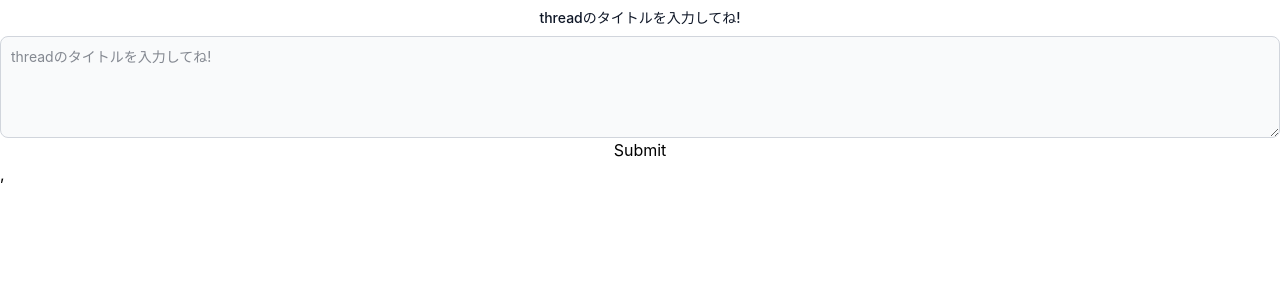
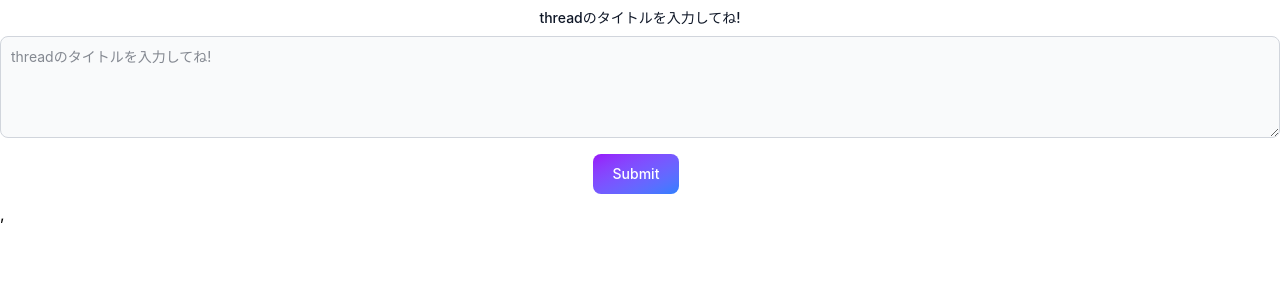
Before and after one commit to linkalls/techtrain_react, a React (Vite) app: page /threads/new in a window 1280 px wide. Shown: the top 300 px of the page. Built offline with nearby package versions, Linux system fonts and the light colour scheme.

Commit message:
エラーハンドリングを追加し、スレッドデータの取得時にエラーが発生した場合に適切に処理するように修正。また、新しいスレッド作成フォームの送信ボタンにスタイルを追加。

```diff
--- a/src/App.tsx
+++ b/src/App.tsx
@@ -18,7 +18,11 @@
       console.log(result)
       return await result.json()
     }
-    getThreadsData().then((data) => setThreads(data))
+    try{    getThreadsData().then((data) => setThreads(data))
+    }catch(e){
+      console.log(e)
+      return setThreads([{ id: "error", title: String(e) }])
+    }
   }, [])
 
   return (
--- a/src/threads/new_threads.tsx
+++ b/src/threads/new_threads.tsx
@@ -66,7 +66,10 @@
         defaultValue={""}
       />
       {errors.titleRequired && <span>title is required</span>}
-      <input type="submit" />
+      <input
+        type="submit"
+        className="mt-4 text-white bg-gradient-to-br from-purple-600 to-blue-500 hover:bg-gradient-to-bl focus:ring-4 focus:outline-none focus:ring-blue-300 dark:focus:ring-blue-800 font-medium rounded-lg text-sm px-5 py-2.5 text-center me-2 mb-2"
+      />
     </form>
   )
 }
```
